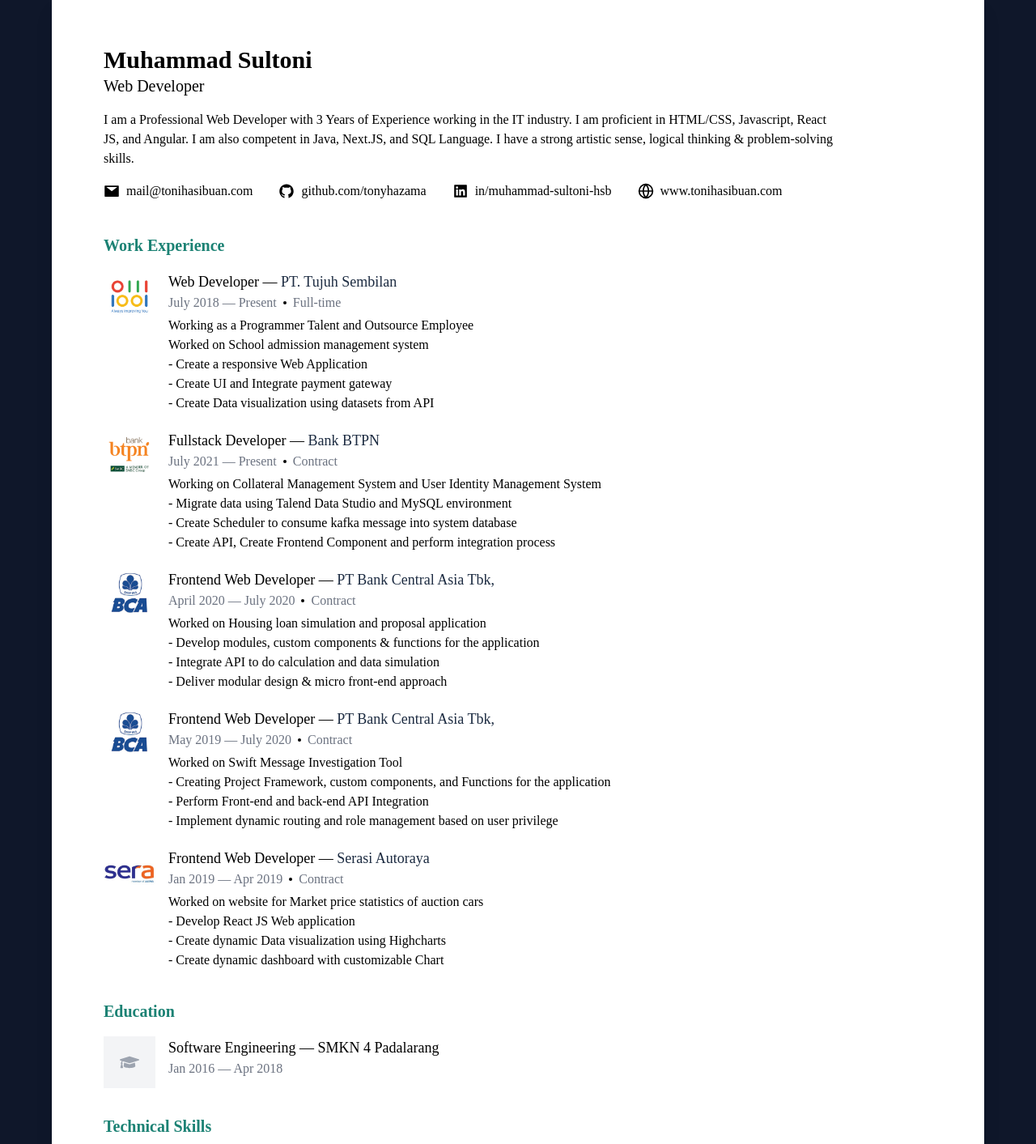
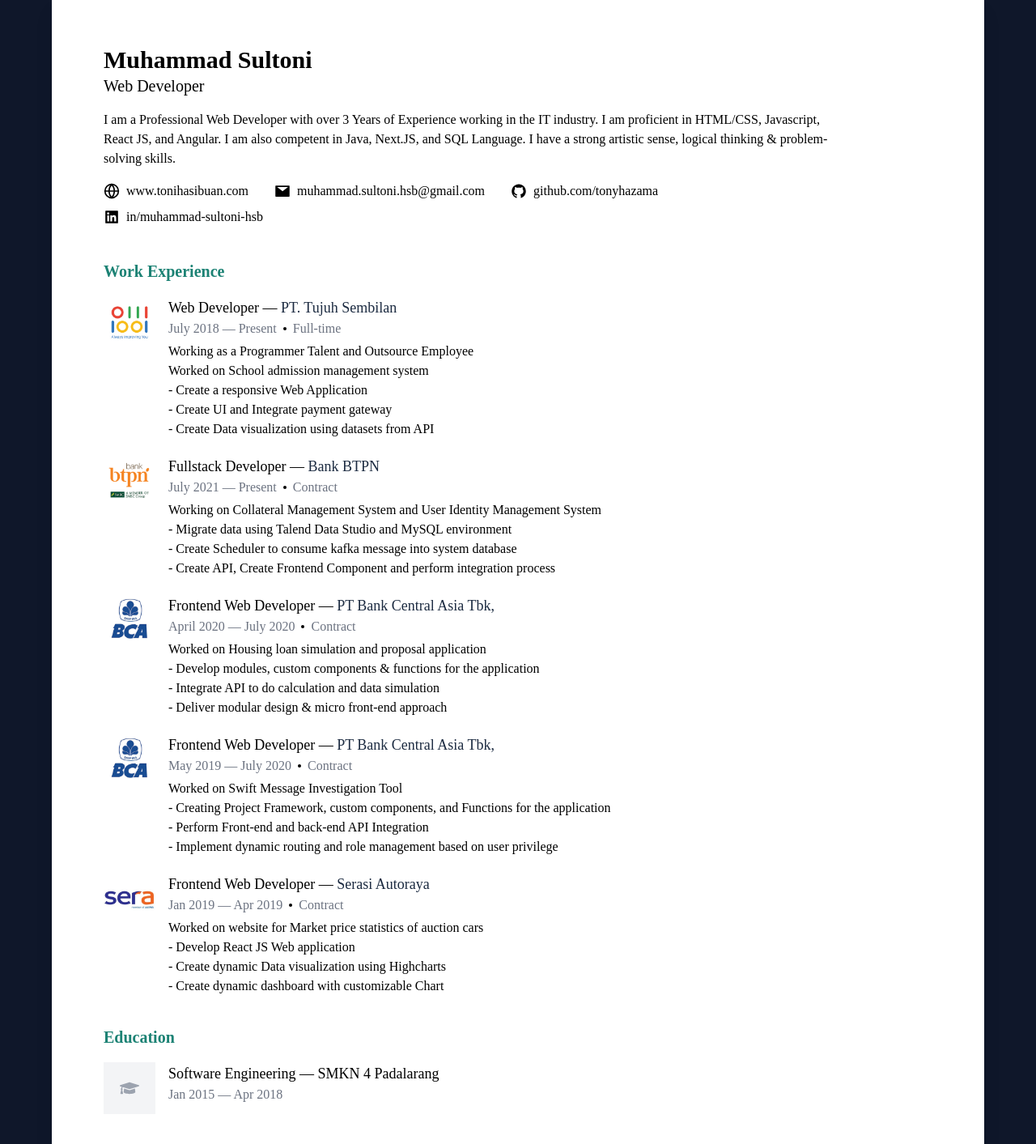
Before and after one commit to tonyhazama/tonihasibuan, a Next.js app: page /cv in a window 1280 px wide. Shown: the part 180-1593 px from the top of the page at 81% size. Built offline with nearby package versions, Linux system fonts and the light colour scheme.

Commit message:
updated cv

```diff
--- a/components/landing/about.js
+++ b/components/landing/about.js
@@ -23,7 +23,7 @@ export default function About({title, description, currentPosition, profilePictu
             <div className="text-lg mb-4">
               I am a Professional Web Developer with over 3 Years of Experience working in the IT industry.
               I am proficient in HTML/CSS, Javascript, React JS, and Angular.
-              I am also competent in Java, Next.JS, and SQL Language.
+              I am also competent in Java, Next.JS, Python, and SQL Language.
               I listen to music a lot and play video games on my free time.
             </div>
             <div className="text-lg mb-8">
--- a/pages/cv/index.js
+++ b/pages/cv/index.js
@@ -19,12 +19,12 @@ export default function Cv() {
     },
     name: "Muhammad Sultoni",
     profession: "Web Developer",
-    aboutMe: `I am a Professional Web Developer with 3 Years of Experience working in the IT industry. I am proficient in HTML/CSS, Javascript, React JS, and Angular. I am also competent in Java, Next.JS, and SQL Language. I have a strong artistic sense, logical thinking & problem-solving skills.`,
+    aboutMe: `I am a Professional Web Developer with over 3 Years of Experience working in the IT industry. I am proficient in HTML/CSS, Javascript, React JS, and Angular. I am also competent in Java, Next.JS, and SQL Language. I have a strong artistic sense, logical thinking & problem-solving skills.`,
     contacts: [
-      {icon: AiFillMail, title: 'mail@tonihasibuan.com', link: 'mailto:mail@tonihasibuan.com'},
+      {icon: FiGlobe, title: 'www.tonihasibuan.com', link: 'https://www.tonihasibuan.com/'},
+      {icon: AiFillMail, title: 'muhammad.sultoni.hsb@gmail.com', link: 'mailto:muhammad.sultoni.hsb@gmail.com'},
       {icon: AiFillGithub, title: 'github.com/tonyhazama', link: 'https://github.com/tonyhazama'},
       {icon: AiFillLinkedin, title: 'in/muhammad-sultoni-hsb', link: 'https://www.linkedin.com/in/muhammad-sultoni-hsb/'},
-      {icon: FiGlobe, title: 'www.tonihasibuan.com', link: 'https://www.tonihasibuan.com/'},
     ],
     experiences: [
       {
@@ -80,7 +80,7 @@ export default function Cv() {
       {
         degree: "Software Engineering",
         school: "SMKN 4 Padalarang",
-        date: {from: "Jan 2016", to: "Apr 2018"},
+        date: {from: "Jan 2015", to: "Apr 2018"},
         description: ""
       },
     ],
@@ -353,7 +353,7 @@ const EducationItem = ({school, degree, description, date}) => {
 const SkillItem = ({title, level, icon}) => {
 
   return (
-    <div className="flex flex-wrap items-center mb-2 mr-2  p-1 px-2  rounded-sm border-gray-300 border-[1px] ">
+    <div className="flex flex-wrap items-center mb-2 mr-2  p-1 px-2  rounded-sm border-gray-300 border-thin ">
       {icon && <img src={`/static/${icon}`} className="h-skill-icon mr-2" />}
       <div>{title}</div>
       {level && (
--- a/tailwind.config.js
+++ b/tailwind.config.js
@@ -59,6 +59,9 @@ module.exports = {
         small: "0 5px 10px rgba(0, 0, 0, 0.12)",
         medium: "0 8px 30px rgba(0, 0, 0, 0.12)",
       },
+      borderWidth: {
+        "thin": "1px"
+      },
       typography: {
         lg: {
           css: {
```
